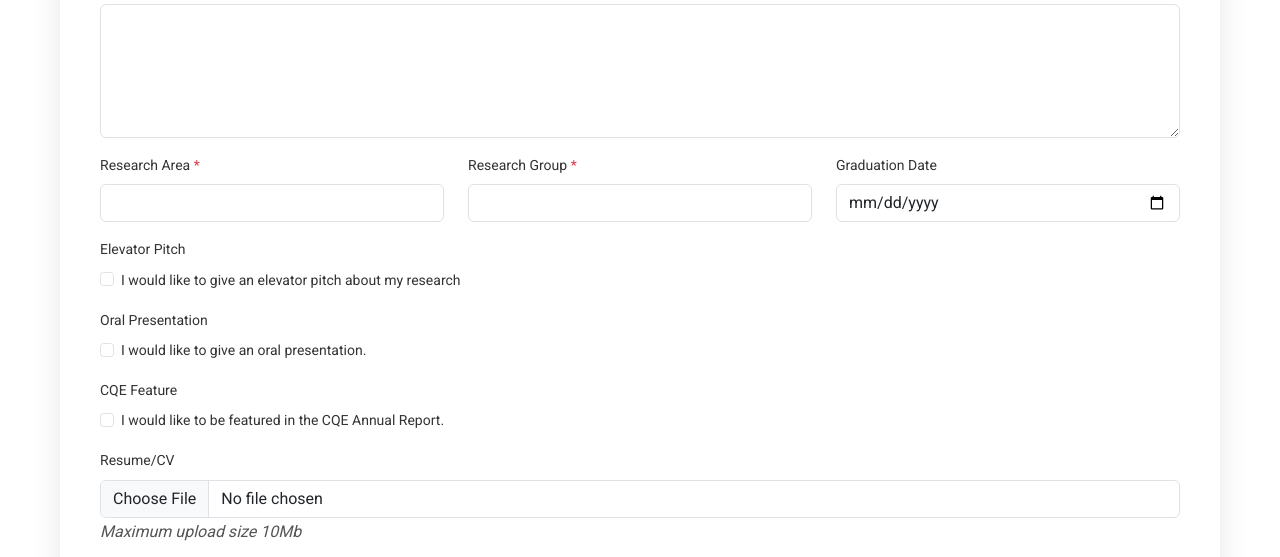
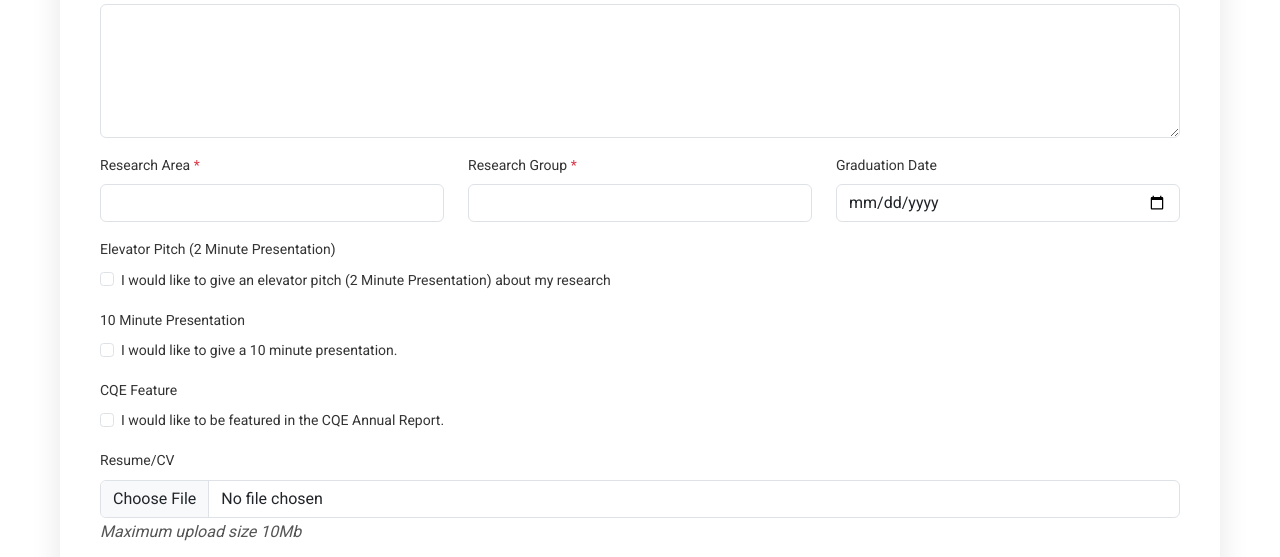
Before and after one commit to iQuISE/quarc-website, a Django app: template conference/templates/registration_abstract.html in a window 1280 px wide. Shown: the part 1327-1884 px from the top of the page. Run offline with Django 4.2, Linux system fonts and the light colour scheme; the template is opened without the code that fills it: values that come from a table or form of the project are taken from there, others are empty.

Commit message:
Clarify elevator pitch and oral presentation

```diff
--- a/conference/templates/registration_abstract.html
+++ b/conference/templates/registration_abstract.html
@@ -135,20 +135,20 @@
             </div>
         </div>
 		<div class="mb-3">
-            <label class="form-label">Elevator Pitch</label>
+            <label class="form-label">Elevator Pitch (2 Minute Presentation)</label>
             <div class="form-check">
                 <input class="form-check-input" type="checkbox" id="id_elevator_pitch" name="elevator_pitch" value="True">
                 <label class="form-check-label" for="id_elevator_pitch">
-                    I would like to give an elevator pitch about my research
+                    I would like to give an elevator pitch (2 Minute Presentation) about my research
                 </label>
             </div>
         </div>
 		<div class="mb-3">
-            <label class="form-label">Oral Presentation</label>
+            <label class="form-label">10 Minute Presentation</label>
             <div class="form-check">
                 <input class="form-check-input" type="checkbox" id="id_oral_presentation" name="oral_presentation" value="True">
                 <label class="form-check-label" for="id_oral_presentation">
-                    I would like to give an oral presentation.
+                    I would like to give a 10 minute presentation.
                 </label>
             </div>
         </div>
```
